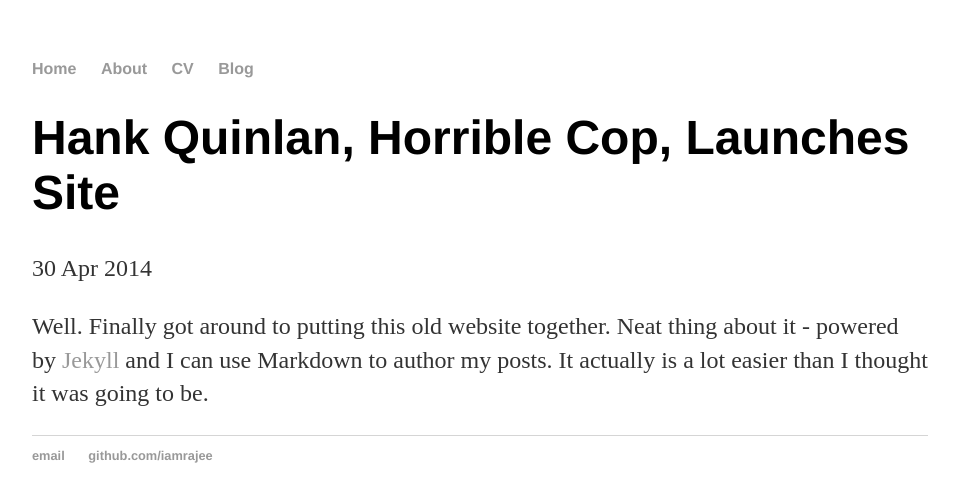
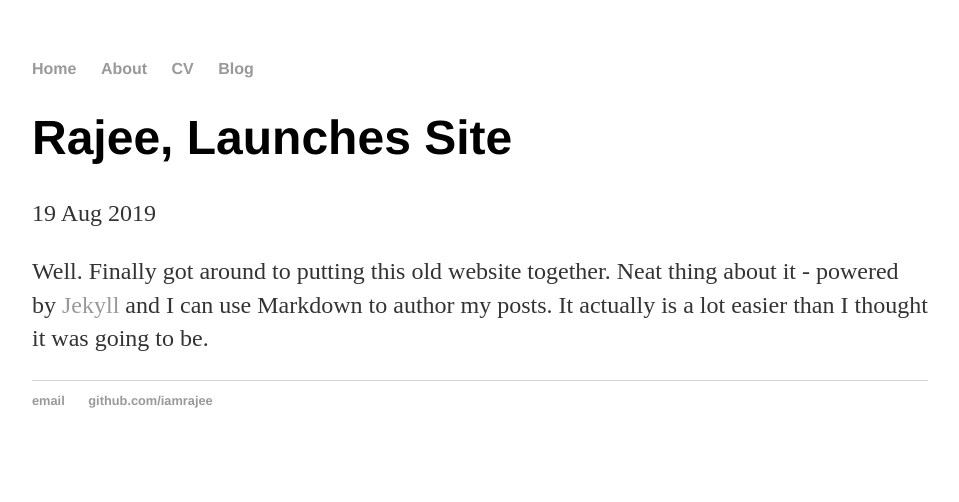
Before and after one commit to iamrajee/iamrajee.github.io, a Jekyll site: the page built from _posts/2019-08-19-hank-quinlan-site-launched.md, in a window 1280 px wide. Shown: the top 502 px of the page, without its empty margins (160-1119 px from the left). Built offline with Jekyll 4.4.1, drawn with Linux system fonts in a browser that asks for light colours.

Commit message:
Update and rename 2014-04-30-hank-quinlan-site-launched.md to 2019-08-19-hank-quinlan-site-launched.md

```diff
--- a/_posts/2014-04-30-hank-quinlan-site-launched.md
+++ b/_posts/2019-08-19-hank-quinlan-site-launched.md
@@ -1,7 +1,7 @@
 ---
 layout: post
-title: "Hank Quinlan, Horrible Cop, Launches Site"
-date: 2014-04-30
+title: "Rajee, Launches Site"
+date: 2019-08-19
 ---
 
 Well. Finally got around to putting this old website together. Neat thing about it - powered by [Jekyll](http://jekyllrb.com) and I can use Markdown to author my posts. It actually is a lot easier than I thought it was going to be.
```
